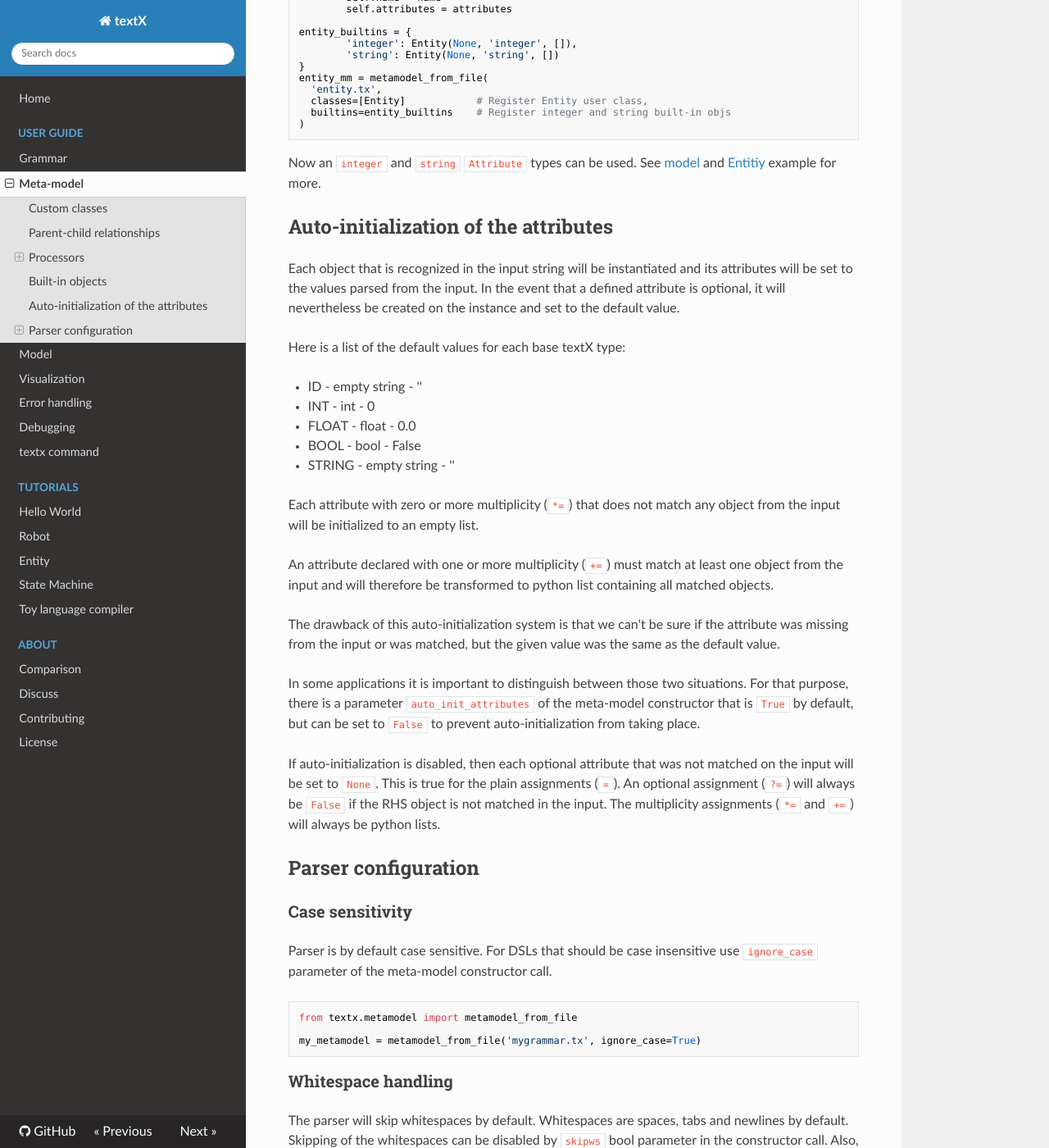
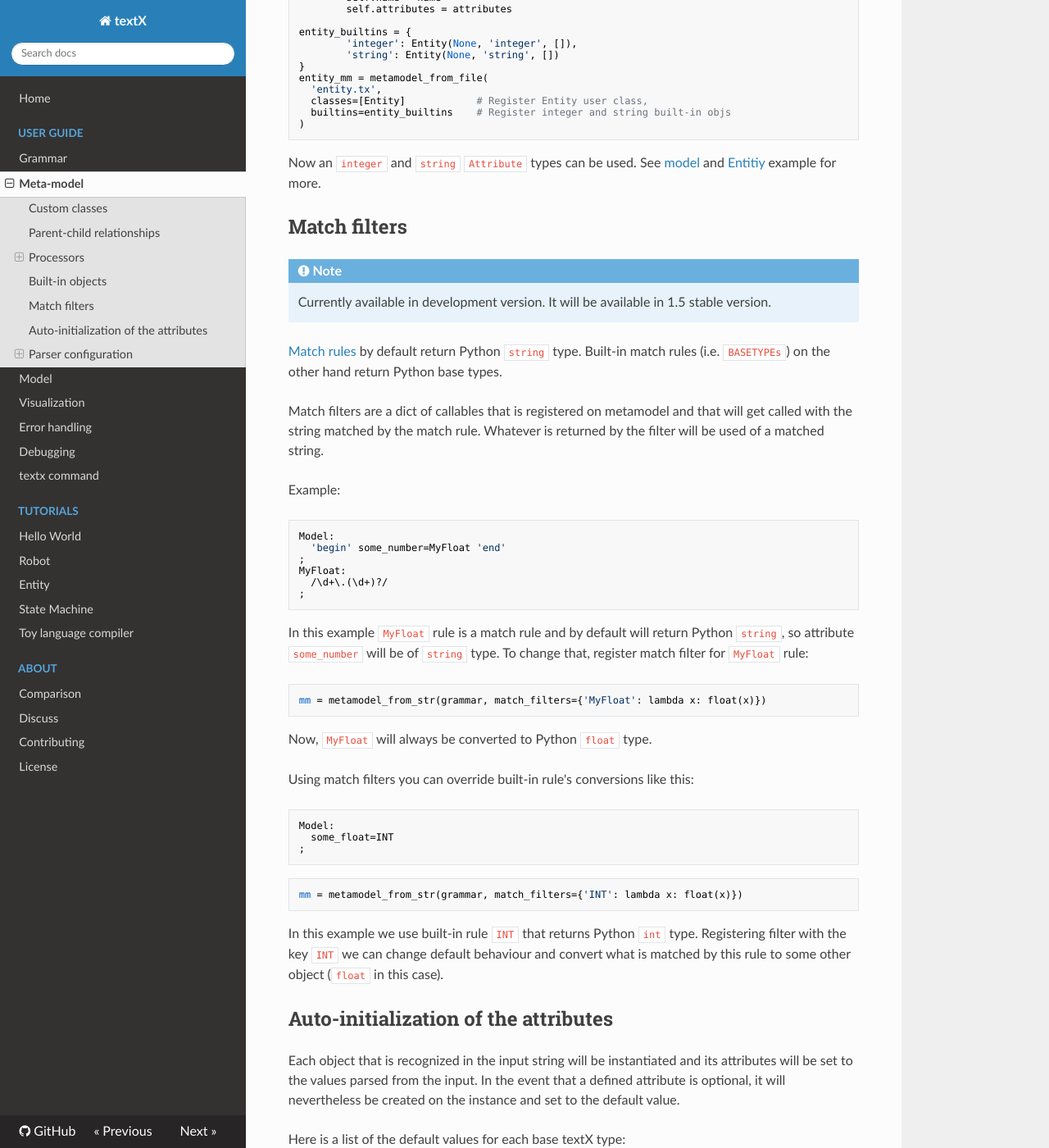
Before and after one commit to textX/textX, an MkDocs documentation site: the page built from docs/metamodel.md, in a window 1280 px wide and 1400 px high, scrolled down 3716 px. Shown: the whole window at 82% size. Built offline with MkDocs 1.6.1, drawn with Linux system fonts in a browser that asks for light colours; nearby versions of some CDN libraries; old or Windows-style settings are respelled for this version of MkDocs.

Commit message:
Refs #30 Match filter documentation.

````diff
--- a/docs/metamodel.md
+++ b/docs/metamodel.md
@@ -208,6 +208,59 @@ Now an `integer` and `string` `Attribute` types can be used.  See
 [model](model.md) and [Entitiy](https://github.com/igordejanovic/textX/tree/master/examples/Entity) example for more.
 
 
+## Match filters
+
+!!! note
+    Currently available in development version. It will be available in 1.5 stable
+    version.
+
+[Match rules](grammar.md#rule-types) by default return Python `string` type.
+Built-in match rules (i.e. `BASETYPEs`) on the other hand return Python base
+types.
+
+Match filters are a dict of callables that is registered on metamodel and that
+will get called with the string matched by the match rule. Whatever is returned
+by the filter will be used of a matched string.
+
+Example:
+
+```
+Model:
+  'begin' some_number=MyFloat 'end'
+;
+MyFloat:
+  /\d+\.(\d+)?/
+;
+```
+
+In this example `MyFloat` rule is a match rule and by default will return Python
+`string`, so attribute `some_number` will be of `string` type. To change that,
+register match filter for `MyFloat` rule:
+
+```
+mm = metamodel_from_str(grammar, match_filters={'MyFloat': lambda x: float(x)})
+```
+
+Now, `MyFloat` will always be converted to Python `float` type.
+
+Using match filters you can override built-in rule's conversions like this:
+
+```
+Model:
+  some_float=INT
+;
+```
+
+```
+mm = metamodel_from_str(grammar, match_filters={'INT': lambda x: float(x)})
+```
+
+In this example we use built-in rule `INT` that returns Python `int` type.
+Registering filter with the key `INT` we can change default behaviour and
+convert what is matched by this rule to some other object (`float` in this
+case).
+
+
 ## Auto-initialization of the attributes
 
 Each object that is recognized in the input string will be instantiated and
````
